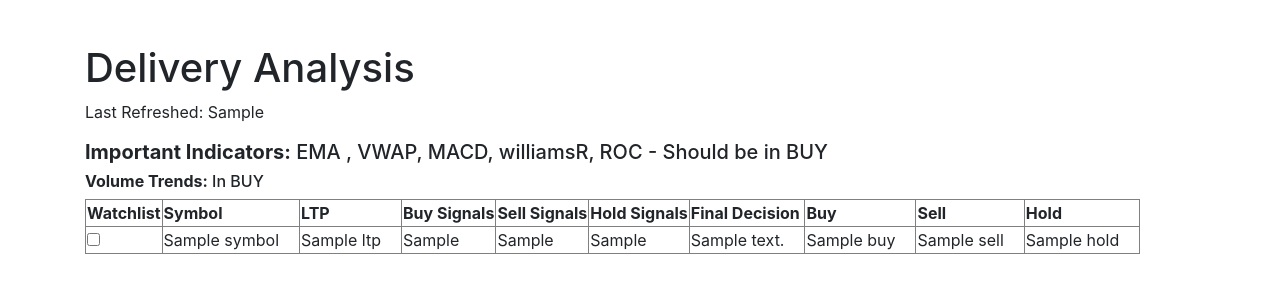
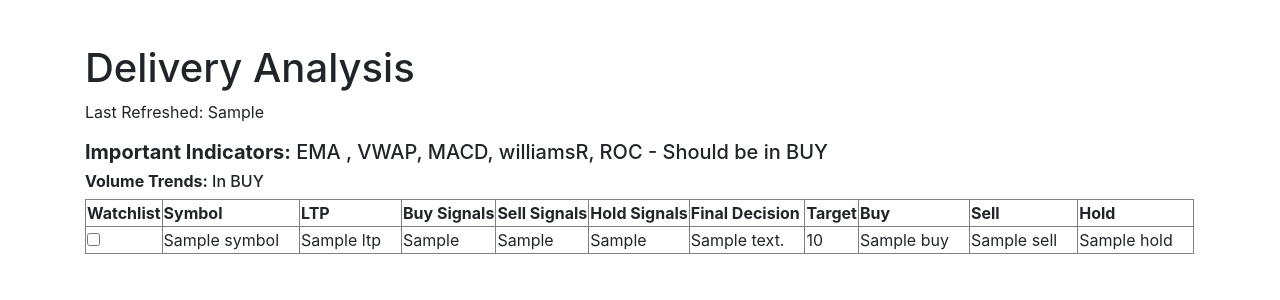
Before and after one commit to prasanthdoccash/nifty50, a Flask app: template templates/delivery_analysis.html in a window 1280 px wide. Shown: the part 216-516 px from the top of the page. Run offline with Flask 2, Linux system fonts and the light colour scheme; the template is opened without the code that fills it: most values are stand-ins (such as "Sample title", 1, 10 or a date in 2020); some libraries are stand-ins or nearby versions.

Commit message:
Update delivery_analysis.html

```diff
--- a/templates/delivery_analysis.html
+++ b/templates/delivery_analysis.html
@@ -228,6 +228,7 @@ function checkAlerts() {
                     <th>Sell Signals</th>
                     <th>Hold Signals</th>
                     <th>Final Decision</th>
+                    <th>Target</th>
                     <th>Buy</th>
                     <th>Sell</th>
                     <th>Hold</th>
@@ -249,6 +250,7 @@ function checkAlerts() {
                     <td>{{ result.sell_signals }}</td>
                     <td>{{ result.hold_signal }}</td>
                     <td>{{ result.decision }}</td>
+                    <td>{{ result.price_target }}</td>
                     <td>{{ result.buy }}</td>
                     <td>{{ result.sell }}</td>
                     <td>{{ result.hold }}</td>
```
